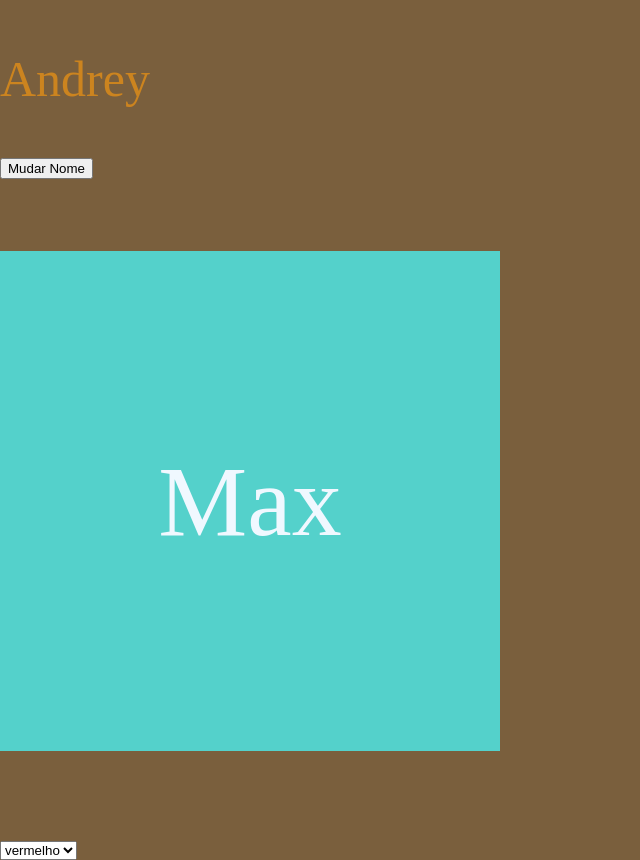
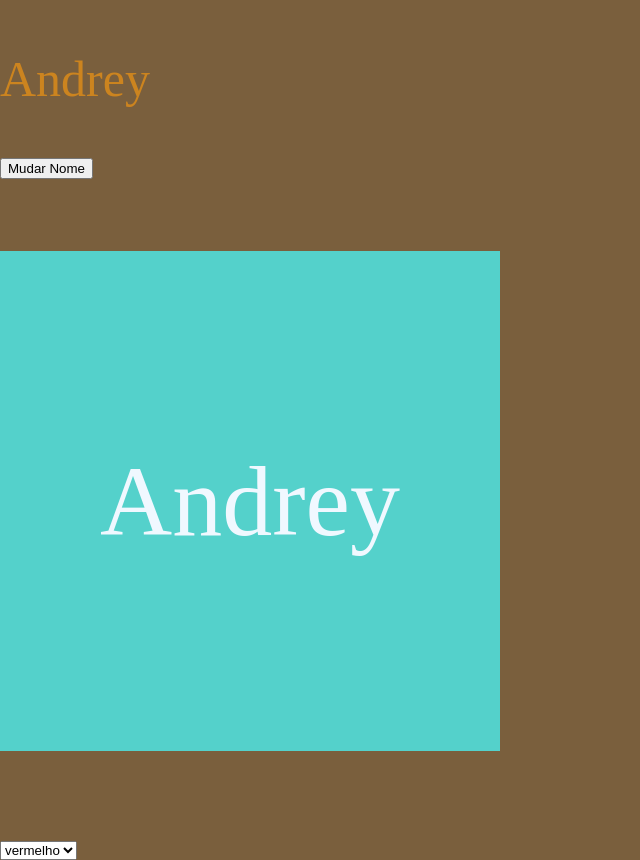
Before and after one commit to AndreyMax66/Eventos-e-Fun-es, a plain HTML site: page eventos.html in a window 1280 px wide. Shown: the whole page, without its empty margins (0-640 px from the left). Drawn offline with Linux system fonts and the light colour scheme.

Commit message:
corrigindo erro da div `caixa`

```diff
--- a/eventos.html
+++ b/eventos.html
@@ -16,7 +16,7 @@
     <br>
     <br>
     <div id= "caixa" onmouseover="entrar()" onmouseleave="sair()">
-                Max
+               Andrey
     </div>
     <br>
     <br>
--- a/eventos.js
+++ b/eventos.js
@@ -19,7 +19,7 @@ function sair(){
         caixa.style.backgroundColor= "rgb(84, 209, 203)"
         caixa.innerText = "Andrey"
 }
-function mostrartexto(){}
+
 
 
 
```
